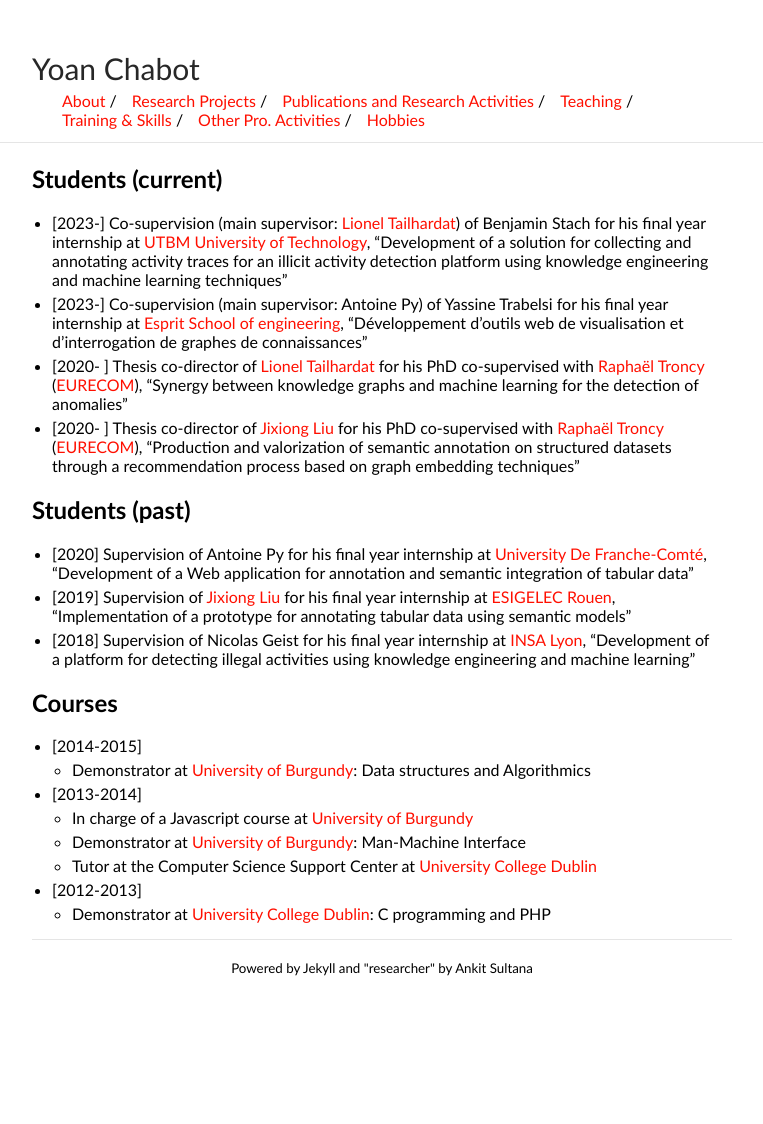
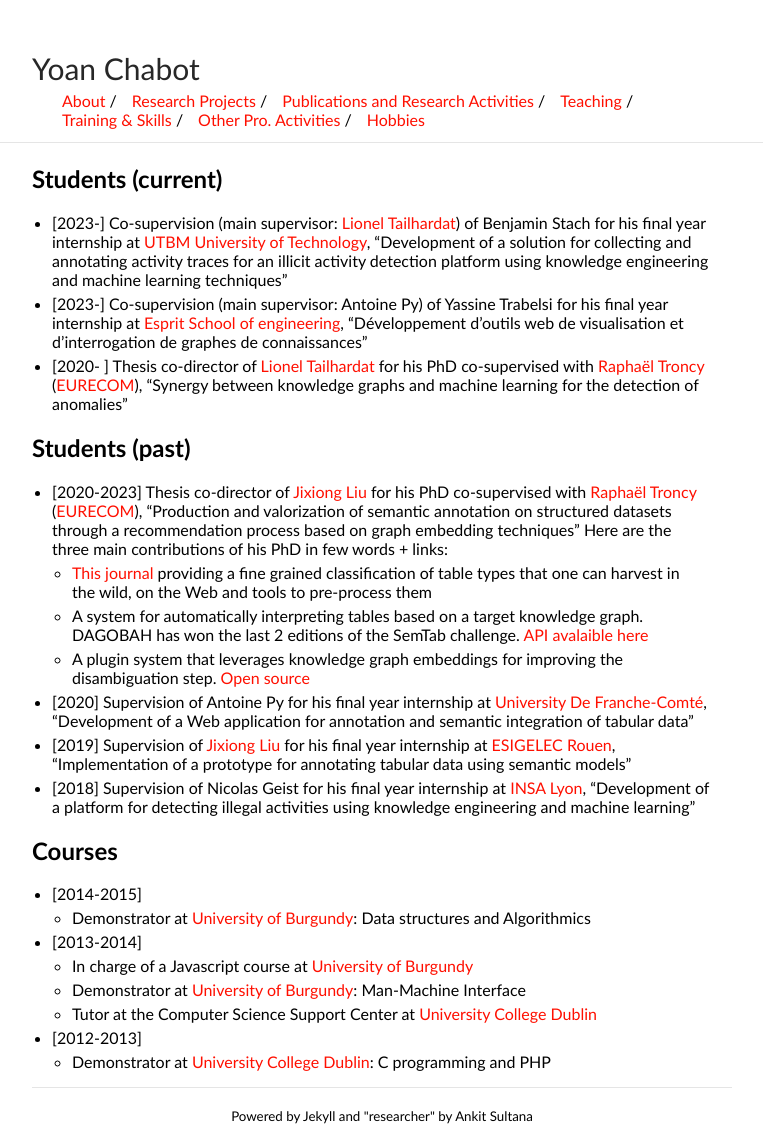
Before and after one commit to yoanchabot/yoanchabot.github.io, a Jekyll site: the page built from teaching.md, in a window 1280 px wide. Shown: the whole page, without its empty margins (258-1021 px from the left). Built offline with Jekyll 4.4.1, drawn with Linux system fonts in a browser that asks for light colours; before the commit the page ends 976 px from its top, so only the background shows below that.

Commit message:
Update teaching.md

```diff
--- a/teaching.md
+++ b/teaching.md
@@ -7,9 +7,13 @@ title: Teaching
 * [2023-] Co-supervision (main supervisor: [Lionel Tailhardat](https://genears.github.io/)) of Benjamin Stach for his final year internship at [UTBM University of Technology](http://www.univ-fcomte.fr/), "Development of a solution for collecting and annotating activity traces for an illicit activity detection platform using knowledge engineering and machine learning techniques"
 * [2023-] Co-supervision (main supervisor: Antoine Py) of Yassine Trabelsi for his final year internship at [Esprit School of engineering](https://esprit.tn/), "Développement d'outils web de visualisation et d'interrogation de graphes de connaissances"
 * [2020- ] Thesis co-director of [Lionel Tailhardat](https://genears.github.io/) for his PhD co-supervised with [Raphaël Troncy](https://www.eurecom.fr/~troncy/) ([EURECOM](http://www.eurecom.fr)), "Synergy between knowledge graphs and machine learning for the detection of anomalies"
-* [2020- ] Thesis co-director of [Jixiong Liu](https://www.yansera.com/) for his PhD co-supervised with [Raphaël Troncy](https://www.eurecom.fr/~troncy/) ([EURECOM](http://www.eurecom.fr)), "Production and valorization of semantic annotation on structured datasets through a recommendation process based on graph embedding techniques"
 
 ## Students (past)
+* [2020-2023] Thesis co-director of [Jixiong Liu](https://www.yansera.com/) for his PhD co-supervised with [Raphaël Troncy](https://www.eurecom.fr/~troncy/) ([EURECOM](http://www.eurecom.fr)), "Production and valorization of semantic annotation on structured datasets through a recommendation process based on graph embedding techniques"
+   Here are the three main contributions of his PhD in few words + links:
+   * [This journal](https://www.sciencedirect.com/science/article/abs/pii/S1570826822000452) providing a fine grained classification of table types that one can harvest in the wild, on the Web and tools to pre-process them
+   * A system for automatically interpreting tables based on a target knowledge graph. DAGOBAH has won the last 2 editions of the SemTab challenge. [API avalaible here](https://developer.orange.com/apis/table-annotation/overview)
+   * A plugin system that leverages knowledge graph embeddings for improving the disambiguation step. [Open source](https://github.com/Orange-OpenSource/radar-station)
 * [2020] Supervision of Antoine Py for his final year internship at [University De Franche-Comté](http://www.univ-fcomte.fr/), "Development of a Web application for annotation and semantic integration of tabular data"
 * [2019] Supervision of [Jixiong Liu](https://www.yansera.com/) for his final year internship at [ESIGELEC Rouen](http://www.esigelec.fr/), "Implementation of a prototype for annotating tabular data using semantic models"
 * [2018] Supervision of Nicolas Geist for his final year internship at [INSA Lyon](https://www.insa-lyon.fr/), "Development of a platform for detecting illegal activities using knowledge engineering and machine learning"
```
